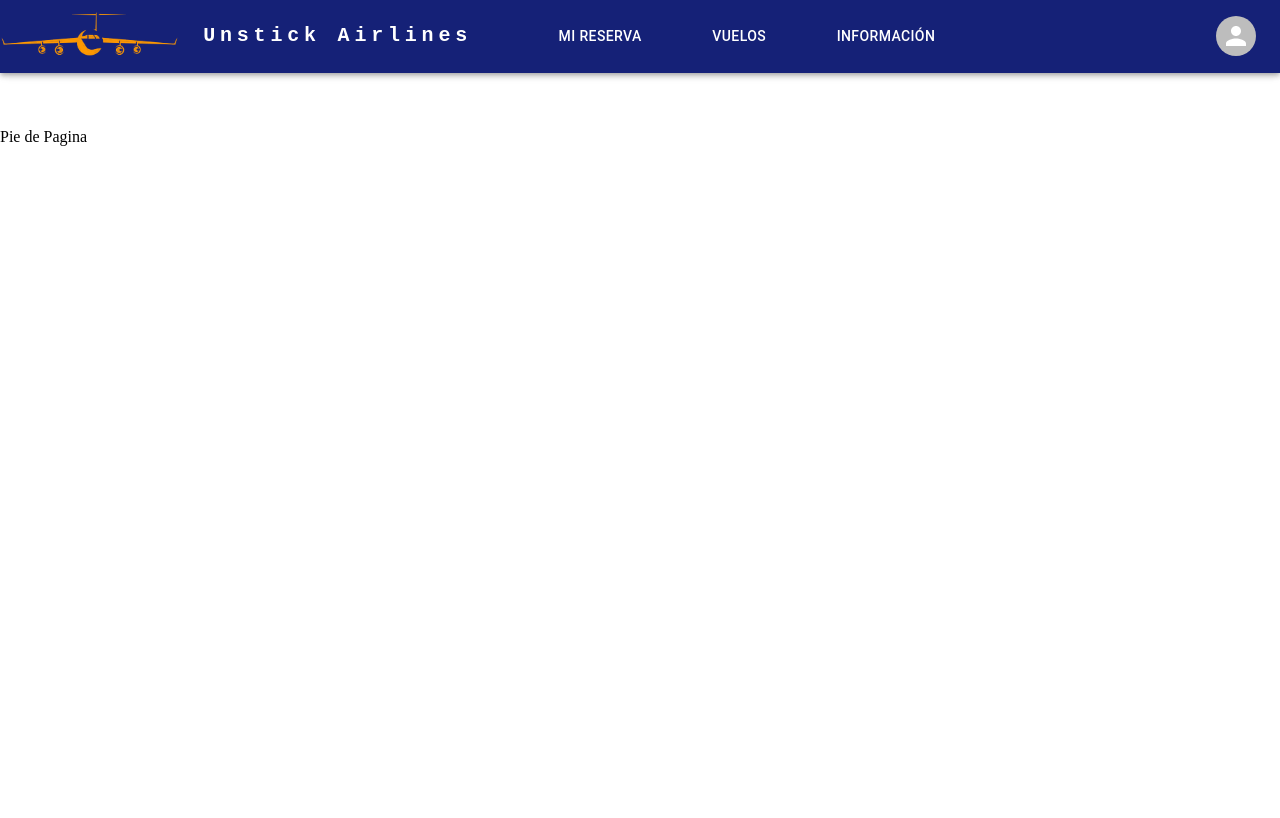
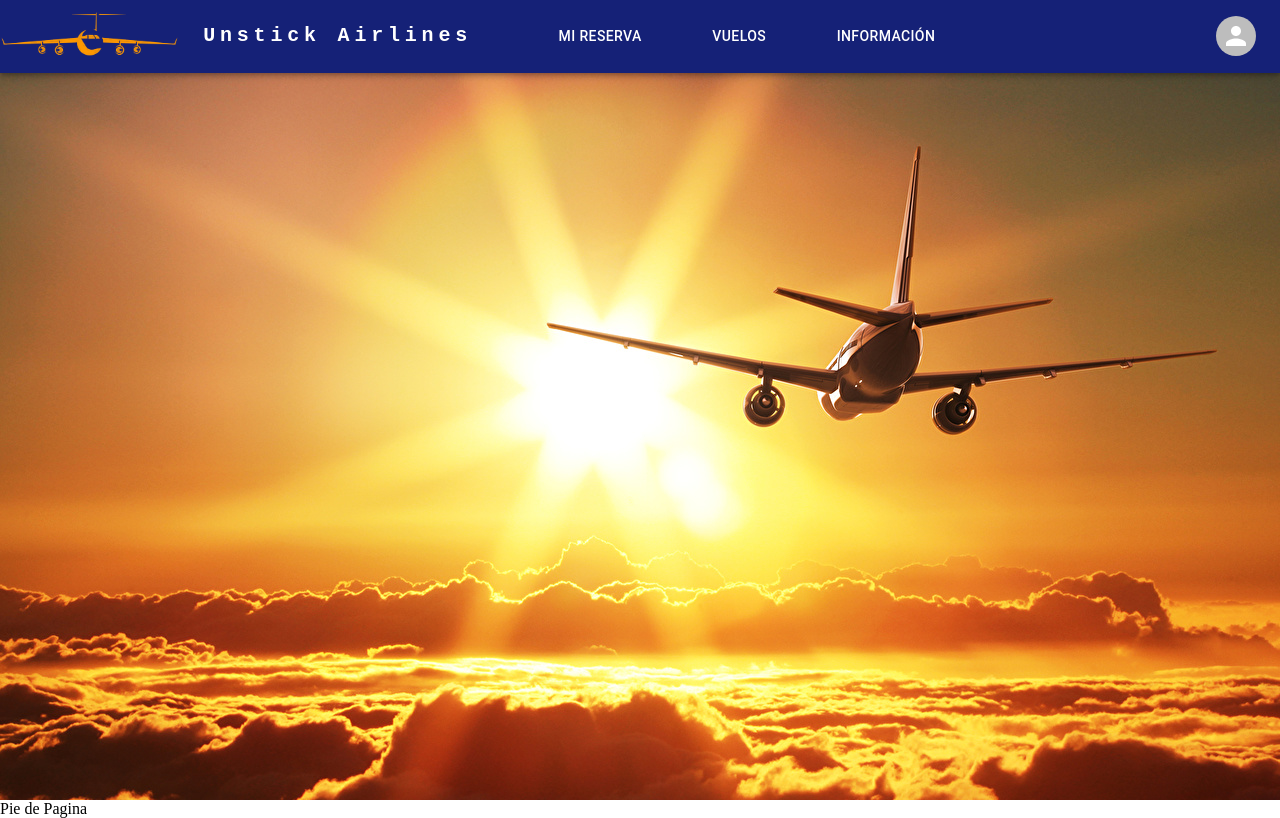
Before and after one commit to Ezequiel-CE/EstrellaPolar-Final-Laboratorio, a React (Create React App) app in the folder front/: page / in a window 1280 px wide. Built offline with nearby package versions, Linux system fonts and the light colour scheme; the HTML template or start-up script is replaced by a standard one.

Commit message:
fix:agregado del fondo en home

```diff
--- a/front/src/pages/home/Home.jsx
+++ b/front/src/pages/home/Home.jsx
@@ -4,7 +4,7 @@ import NavBar from '../../components/nav/NavBar';
 function Home() {
   return (
     <div>
-      <div className="background">
+      <div className="container">
         <header>
           <NavBar />
         </header>
```
